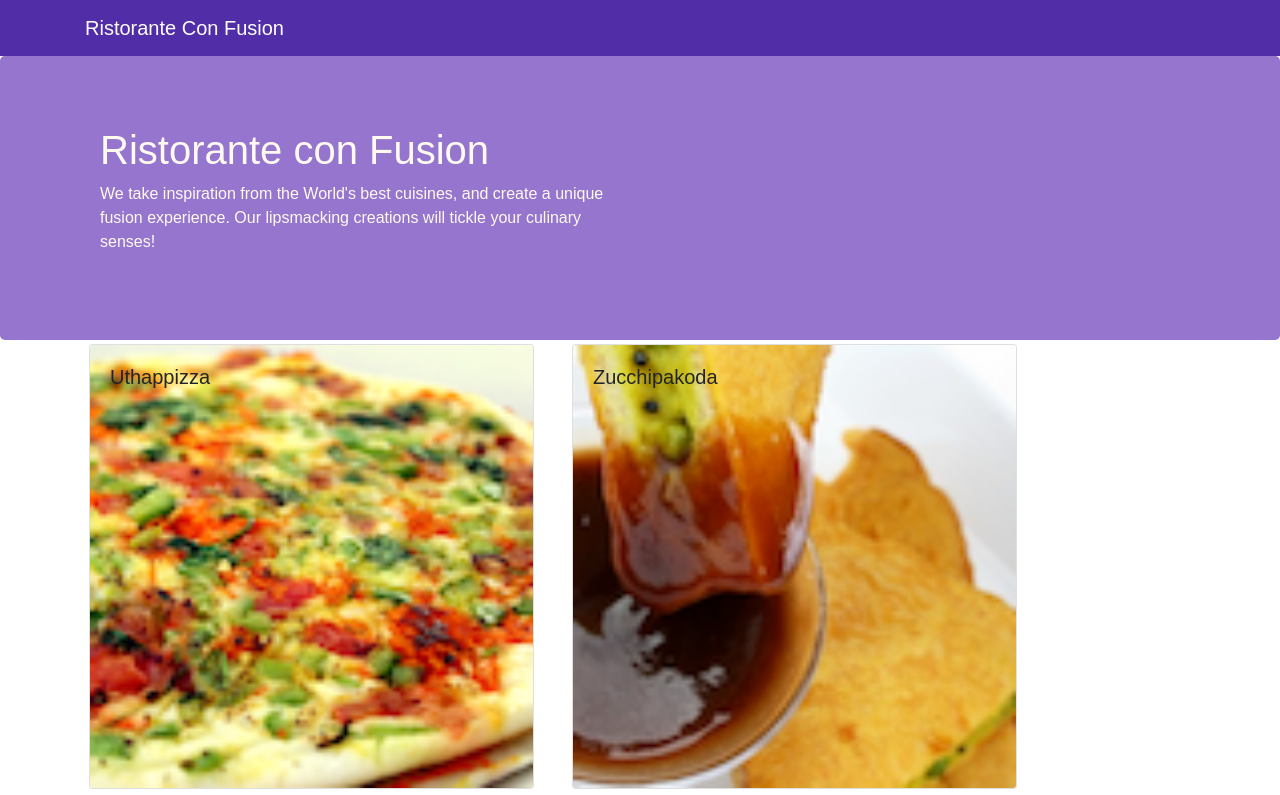
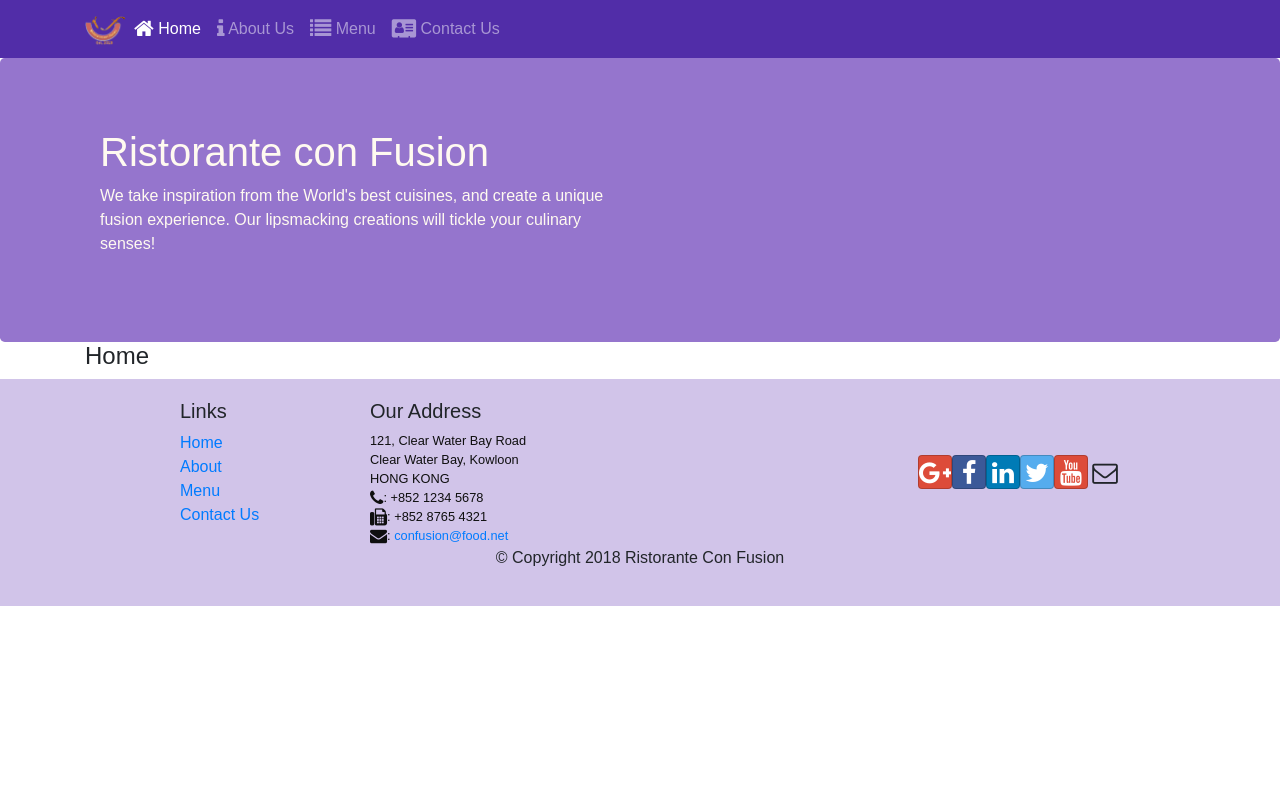
Before and after one commit to McTechie/react-restaurant-app, a React (Create React App) app: page /home in a window 1280 px wide. Shown: the top 795 px of the page. Built offline with nearby package versions, Linux system fonts and the light colour scheme.

Commit message:
React Router configured

```diff
--- a/package.json
+++ b/package.json
@@ -3,14 +3,15 @@
   "version": "0.1.0",
   "private": true,
   "dependencies": {
-    "bootstrap": "4.0.0",
+    "bootstrap": "^4.5.2",
     "bootstrap-social": "5.1.1",
     "font-awesome": "4.7.0",
     "react": "^16.13.1",
     "react-dom": "^16.13.1",
     "react-popper": "0.9.2",
+    "react-router-dom": "4.2.2",
     "react-scripts": "1.1.4",
-    "reactstrap": "5.0.0"
+    "reactstrap": "^8.5.1"
   },
   "scripts": {
     "start": "react-scripts start",
--- a/src/App.js
+++ b/src/App.js
@@ -1,15 +1,18 @@
 import React, { Component } from 'react';
 import Main from './components/MainComponent';
 import './App.css';
+import {BrowserRouter} from 'react-router-dom';
 
 class App extends Component {
 
   render() {
     console.log("App render() is invoked");
     return (
-      <div className="App">
-        <Main />
-      </div>
+      <BrowserRouter>
+        <div className="App">
+          <Main />
+        </div>
+      </BrowserRouter>
     );
   }
 }
--- a/src/components/FooterComponent.js
+++ b/src/components/FooterComponent.js
@@ -1,4 +1,5 @@
 import React from 'react';
+import {Link} from 'react-router-dom';
 
 function Footer(props) {
   return(
@@ -8,10 +9,10 @@
           <div className="col-4 offset-1 col-sm-2">
             <h5>Links</h5>
             <ul className="list-unstyled">
-                <li><a href="#">Home</a></li>
-                <li><a href="#">About</a></li>
-                <li><a href="#">Menu</a></li>
-                <li><a href="contactus.html">Contact</a></li>
+                <li><Link to="/home">Home</Link></li>
+                <li><Link to="/aboutus">About</Link></li>
+                <li><Link to="/menu">Menu</Link></li>
+                <li><Link to="/contactus">Contact Us</Link></li>
             </ul>
           </div>
           <div className="col-7 col-sm-5">
--- a/src/components/HeaderComponent.js
+++ b/src/components/HeaderComponent.js
@@ -1,13 +1,53 @@
 import React, {Component} from 'react';
-import {Navbar, NavbarBrand, Jumbotron} from 'reactstrap';
+import {Navbar, NavbarBrand, Nav, NavbarToggler, Collapse, NavItem, Jumbotron} from 'reactstrap';
+import {NavLink} from 'react-router-dom';
 
 class Header extends Component {
+  constructor(props) {
+    super(props);
+    this.state = {isNavOpen: false};
+    this.toggleNav = this.toggleNav.bind(this);
+  }
+
+  toggleNav() {
+    this.setState({
+      isNavOpen: !this.state.isNavOpen
+    });
+  }
+
   render() {
     return(
       <React.Fragment>
-        <Navbar dark>
+        <Navbar dark expand="md">
           <div className="container">
-            <NavbarBrand href="/">Ristorante Con Fusion</NavbarBrand>
+            <NavbarToggler onClick={this.toggleNav} />
+            <NavbarBrand className="mr-auto" href="/">
+              <img src="assets/images/logo.png" height="30" width="41" alt="Ristorante Con Fusion" />
+            </NavbarBrand>
+            <Collapse isOpen={this.state.isNavOpen} navbar>
+              <Nav navbar>
+                <NavItem>
+                  <NavLink className="nav-link" to="/home">
+                    <span className="fa fa-home fa-lg"></span> Home
+                  </NavLink>
+                </NavItem>
+                <NavItem>
+                  <NavLink className="nav-link" to="/aboutus">
+                    <span className="fa fa-info fa-lg"></span> About Us
+                  </NavLink>
+                </NavItem>
+                <NavItem>
+                  <NavLink className="nav-link" to="/menu">
+                    <span className="fa fa-list fa-lg"></span> Menu
+                  </NavLink>
+                </NavItem>
+                <NavItem>
+                  <NavLink className="nav-link" to="/contactus">
+                    <span className="fa fa-address-card fa-lg"></span> Contact Us
+                  </NavLink>
+                </NavItem>
+              </Nav>
+            </Collapse>
           </div>
         </Navbar>
         <Jumbotron>
--- /dev/null
+++ b/src/components/HomeComponent.js
@@ -0,0 +1,11 @@
+import React from 'react';
+
+function Home(props) {
+    return(
+      <div className="container">
+        <h4>Home</h4>
+      </div>
+    );
+}
+
+export default Home;
--- a/src/components/MainComponent.js
+++ b/src/components/MainComponent.js
@@ -1,9 +1,11 @@
 import React, { Component } from 'react';
+import Home from './HomeComponent';
 import Menu from './MenuComponent';
 import DishDetail from './DishdetailComponent';
 import Header from'./HeaderComponent';
 import Footer from'./FooterComponent';
 import {DISHES} from '../shared/dishes';
+import {Switch, Route, Redirect} from 'react-router-dom';
 
 class Main extends Component {
 
@@ -16,18 +18,22 @@
     };
   }
 
-  onDishSelect(dishId) {
-    this.setState({ selectedDish: dishId });
-    console.log("Main Component onDishSelect() is invoked by click");
-  }
-
   render() {
     console.log("Main Component render() is invoked");
+    const HomePage = () => {
+      return(
+        <Home />
+      );
+    }
+
     return (
       <div>
         <Header />
-        <Menu dishes={this.state.dishes} onClick={(dishId) => this.onDishSelect(dishId)} />
-        <DishDetail dish={this.state.dishes.filter((dish) => dish.id === this.state.selectedDish)[0]} />
+        <Switch>
+          <Route path='/home' component={HomePage} />
+          <Route exact path='/menu' component={() => <Menu dishes={this.state.dishes} />} />
+          <Redirect to="/home" />
+        </Switch>
         <Footer />
       </div>
     );
```
Also changed, not shown: 1 other file (tests, documents, lock files or other folders).
